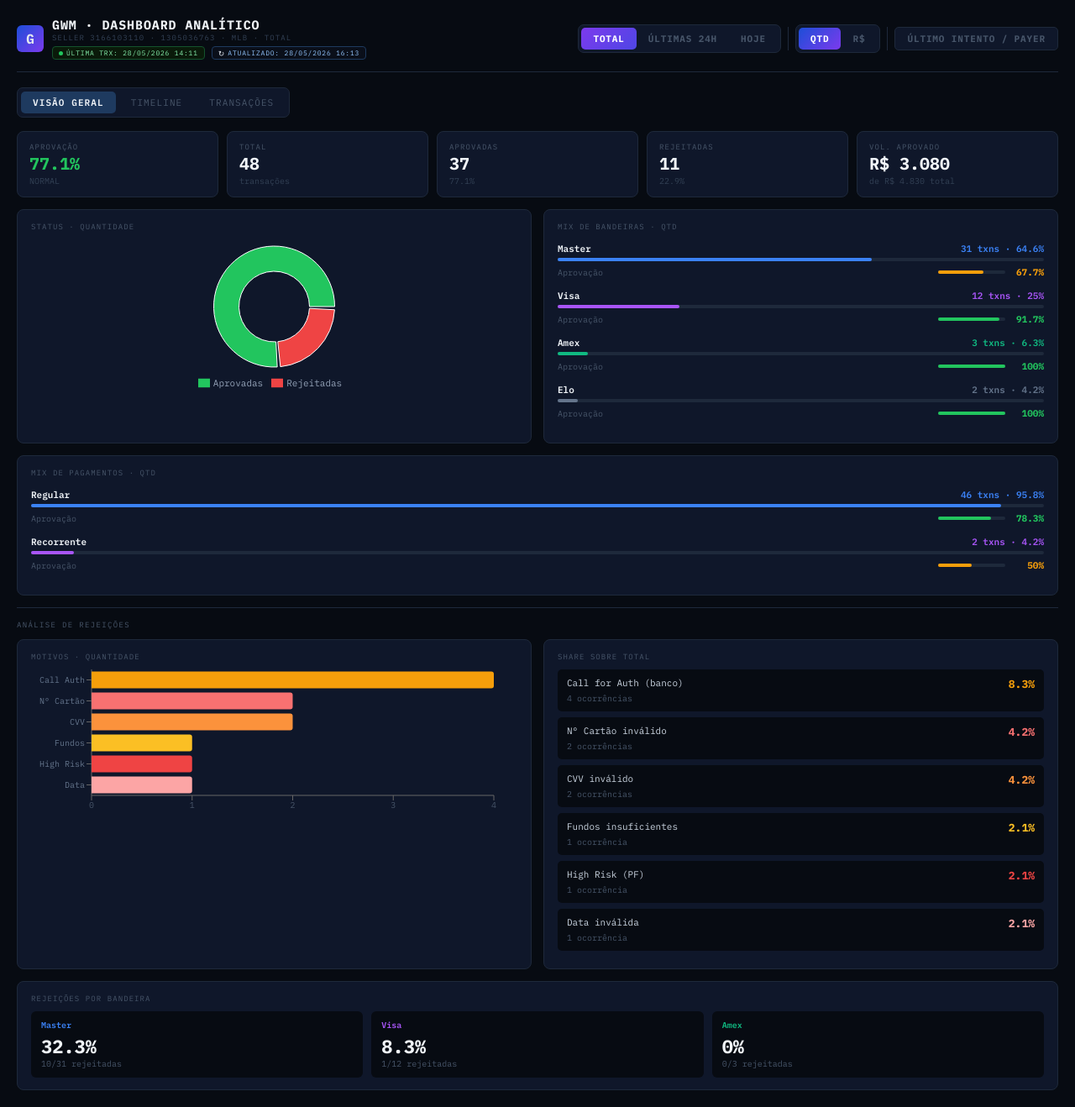
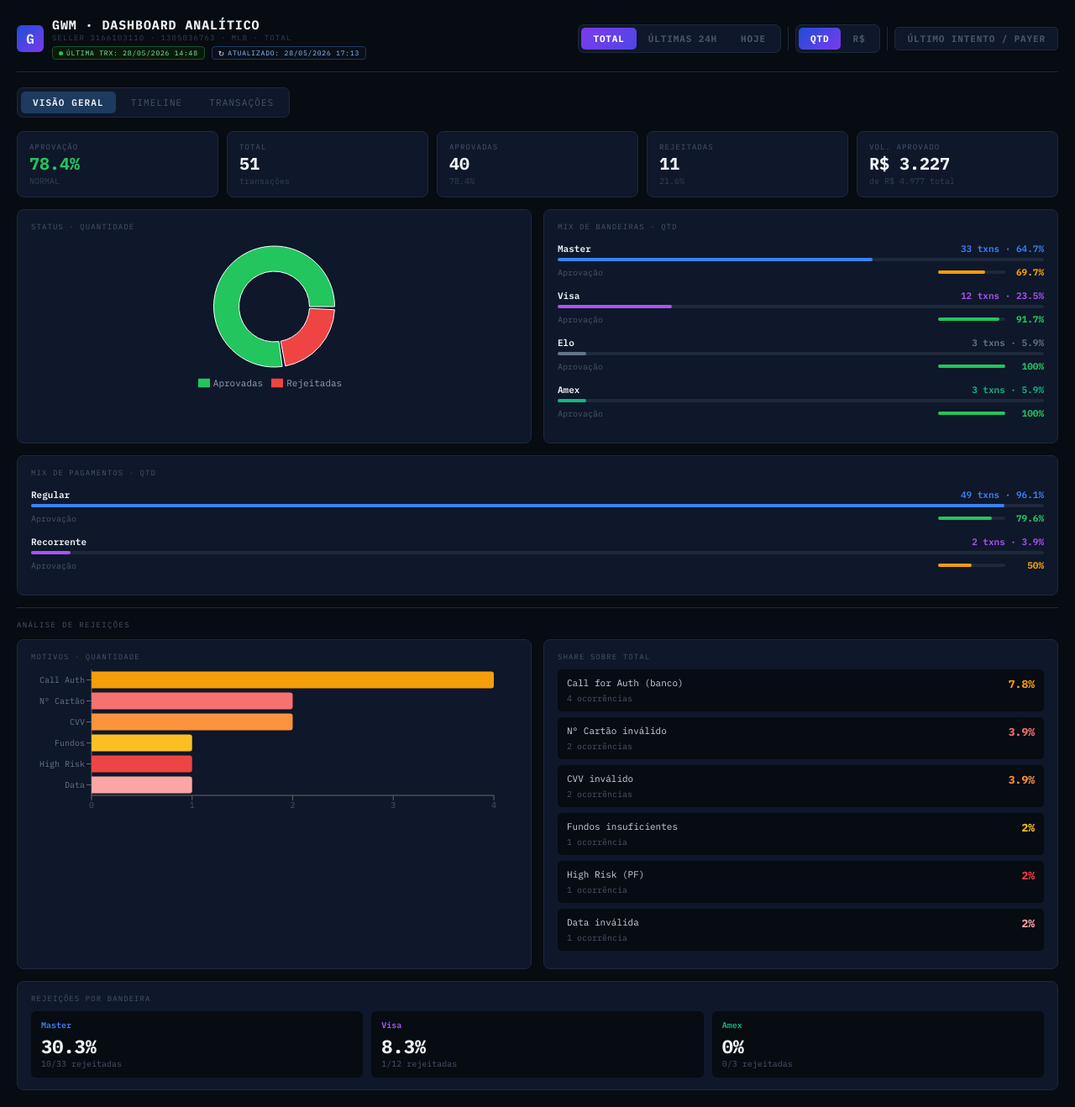
Before and after one commit to lucasmartinelli-code/gwm-dashboard, a React (Create React App) app: page / in a window 1280 px wide. Shown: the whole page at 84% size. Built offline with nearby package versions, Linux system fonts and the light colour scheme.

Commit message:
data: auto-update NRT 2026-05-28 17:13

```diff
--- a/src/GWMDashboard.jsx
+++ b/src/GWMDashboard.jsx
@@ -2,6 +2,9 @@ import { useState, useMemo } from "react";
 import { BarChart, Bar, XAxis, YAxis, Tooltip, ResponsiveContainer, Cell, PieChart, Pie, Legend, ComposedChart, Line } from "recharts";
 
 const RAW = [
+  { id:"160613696679", payerId:"1685505667", collectorId:"3166103110", date:"28/05/2026 14:48", status:"approved", detail:"accredited", amount:56, method:"elo", op:"regular_payment" },
+  { id:"160613138959", payerId:"1527329133", collectorId:"3166103110", date:"28/05/2026 14:48", status:"approved", detail:"accredited", amount:35, method:"master", op:"regular_payment" },
+  { id:"161400399978", payerId:"1466394524", collectorId:"3166103110", date:"28/05/2026 14:39", status:"approved", detail:"accredited", amount:56, method:"master", op:"regular_payment" },
   { id:"161399090530", payerId:"1578673957", collectorId:"3166103110", date:"28/05/2026 14:11", status:"approved", detail:"accredited", amount:35, method:"master", op:"regular_payment" },
   { id:"161399090102", payerId:"1613782211", collectorId:"3166103110", date:"28/05/2026 14:06", status:"approved", detail:"accredited", amount:350, method:"master", op:"regular_payment" },
   { id:"160600922097", payerId:"1733365393", collectorId:"3166103110", date:"28/05/2026 13:29", status:"approved", detail:"accredited", amount:35, method:"amex", op:"regular_payment" },
@@ -53,7 +56,7 @@ const RAW = [
 ];
 
 const COLLECTOR_ID = "3166103110";
-const LAST_UPDATED = "28/05/2026 16:13";
+const LAST_UPDATED = "28/05/2026 17:13";
 const LAST_TRX     = RAW.length > 0 ? RAW[0].date : "-";
 const METHOD_COLORS = { master:"#3b82f6", visa:"#a855f7", amex:"#10b981" };
 const STATUS_COLORS = { approved:"#22c55e", rejected:"#ef4444", refunded:"#f59e0b" };
```
